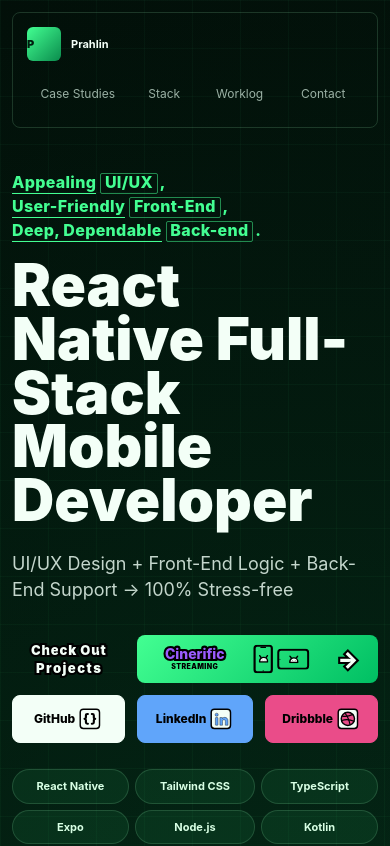
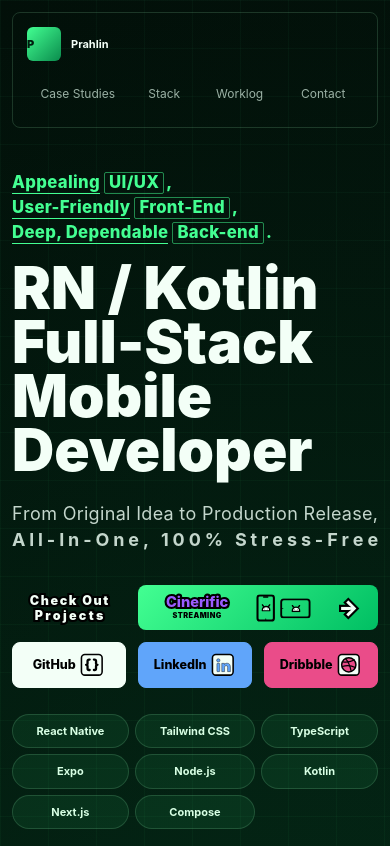
Before and after one commit to Prahlin/portfolio, a Next.js app: page / in a window 390 px wide. Shown: the top 846 px of the page. Built offline with nearby package versions, Linux system fonts and the light colour scheme; no server answers.

Commit message:
Refined hero stack responsiveness
- Locked social buttons to proportional 5:2 scaling
- Matched green CTA, project label, eyebrow, and lede sizing to hero stack width
- Updated hero headline and tightened action-stack alignment

```diff
--- /dev/null
+++ b/app/HeroLede.tsx
@@ -0,0 +1,112 @@
+"use client";
+
+import { useLayoutEffect, useRef } from "react";
+
+const ledeLines = [
+  { text: "From Original Idea to Production Release," },
+  { text: "All-In-One, 100% Stress-Free", strong: true },
+];
+
+function HeroLedeLine({ strong, text }: { strong?: boolean; text: string }) {
+  const characters = Array.from(text);
+  const content = (
+    <span className="hero-lede-line-visual" aria-hidden>
+      {characters.map((character, index) => (
+        <span className="hero-lede-char" key={`${character}-${index}`}>
+          {character}
+        </span>
+      ))}
+    </span>
+  );
+
+  return (
+    <span className="hero-lede-line" aria-label={text}>
+      {strong ? <strong>{content}</strong> : content}
+    </span>
+  );
+}
+
+export function HeroLede() {
+  const ledeRef = useRef<HTMLParagraphElement>(null);
+
+  useLayoutEffect(() => {
+    let frame = 0;
+
+    const syncLineSpacing = () => {
+      if (frame) {
+        window.cancelAnimationFrame(frame);
+      }
+
+      frame = window.requestAnimationFrame(() => {
+        const lede = ledeRef.current;
+
+        if (!lede) {
+          return;
+        }
+
+        const targetWidth = lede.getBoundingClientRect().width;
+        const lines = lede.querySelectorAll<HTMLElement>(
+          ".hero-lede-line-visual",
+        );
+
+        lines.forEach((line) => {
+          const characters = Array.from(
+            line.querySelectorAll<HTMLElement>(".hero-lede-char"),
+          );
+
+          line.style.setProperty("--hero-lede-letter-gap", "0px");
+
+          if (characters.length < 2) {
+            return;
+          }
+
+          const naturalWidth = characters.reduce(
+            (width, character) => width + character.getBoundingClientRect().width,
+            0,
+          );
+          let gap = (targetWidth - naturalWidth) / (characters.length - 1);
+
+          line.style.setProperty("--hero-lede-letter-gap", `${gap}px`);
+
+          const renderedWidth = line.getBoundingClientRect().width;
+          gap += (targetWidth - renderedWidth) / (characters.length - 1);
+
+          line.style.setProperty("--hero-lede-letter-gap", `${gap}px`);
+        });
+      });
+    };
+
+    syncLineSpacing();
+    window.addEventListener("resize", syncLineSpacing);
+
+    const resizeObserver =
+      typeof ResizeObserver === "undefined"
+        ? null
+        : new ResizeObserver(syncLineSpacing);
+
+    if (resizeObserver && ledeRef.current) {
+      resizeObserver.observe(ledeRef.current);
+    }
+
+    if ("fonts" in document) {
+      document.fonts.ready.then(syncLineSpacing).catch(() => {});
+    }
+
+    return () => {
+      if (frame) {
+        window.cancelAnimationFrame(frame);
+      }
+
+      window.removeEventListener("resize", syncLineSpacing);
+      resizeObserver?.disconnect();
+    };
+  }, []);
+
+  return (
+    <p className="hero-lede" ref={ledeRef}>
+      {ledeLines.map((line) => (
+        <HeroLedeLine key={line.text} {...line} />
+      ))}
+    </p>
+  );
+}
--- a/app/ProjectCarouselButton.tsx
+++ b/app/ProjectCarouselButton.tsx
@@ -34,7 +34,7 @@
     href: "/projects/alla-vostra",
     mobilePlatforms: ["android", "apple"],
     name: "Alla Vostra",
-    nameFontSize: "13px",
+    nameFontSize: "calc(var(--hero-carousel-name-font-size) - 1px)",
     tone: "commerce",
   },
   {
@@ -247,9 +247,49 @@
       frame = window.requestAnimationFrame(() => {
         const arrow = arrowRef.current;
         const button = buttonRef.current;
+        const heroCopy = document.querySelector<HTMLElement>(".hero-copy");
+        const heroActions =
+          document.querySelector<HTMLElement>(".hero-actions");
+        const socialButton =
+          document.querySelector<HTMLElement>(".hero-social-button");
         const targetIcon =
           document.querySelector<SVGSVGElement>(".dribbble-icon-mark") ??
           document.querySelector<SVGSVGElement>(".linkedin-icon-mark");
+
+        if (heroActions && socialButton) {
+          const socialButtonHeight =
+            socialButton.getBoundingClientRect().height;
+
+          if (socialButtonHeight > 0) {
+            const setPx = (name: string, value: number) => {
+              heroActions.style.setProperty(name, `${value}px`);
+            };
+
+            setPx("--hero-social-button-height", socialButtonHeight);
+            setPx("--hero-social-font-size", socialButtonHeight * 0.275);
+            setPx("--hero-social-icon-size", socialButtonHeight * 0.605);
+            setPx("--hero-social-gap", socialButtonHeight * 0.045833);
+            setPx("--hero-social-pad-x", socialButtonHeight / 8);
+            setPx("--hero-view-label-font-size", socialButtonHeight * 0.275);
+            heroCopy?.style.setProperty(
+              "--hero-eyebrow-font-size",
+              `${socialButtonHeight * 0.367}px`,
+            );
+            setPx("--hero-carousel-base-font-size", socialButtonHeight * 0.3125);
+            setPx(
+              "--hero-carousel-name-font-size",
+              socialButtonHeight * 0.320834,
+            );
+            setPx(
+              "--hero-carousel-category-font-size",
+              socialButtonHeight * 0.160416,
+            );
+            setPx(
+              "--hero-carousel-arrow-font-size",
+              socialButtonHeight * 0.458333,
+            );
+          }
+        }
 
         if (arrow && button && targetIcon) {
           const arrowRect = arrow.getBoundingClientRect();
@@ -408,8 +448,8 @@
               color: projectNameColors[activeProject.tone],
               display: "inline-flex",
               flexDirection: "column",
-              fontSize: "14px",
-              gap: "2px",
+              fontSize: "var(--hero-carousel-name-font-size)",
+              gap: "2.2px",
               justifyContent: "center",
               lineHeight: 0.95,
             }}
@@ -425,7 +465,7 @@
               style={{
                 WebkitTextStroke: 0,
                 color: "#000",
-                fontSize: "7px",
+                fontSize: "var(--hero-carousel-category-font-size)",
                 fontWeight: 900,
                 letterSpacing: "0.06em",
                 lineHeight: 1,
@@ -455,7 +495,7 @@
         style={{
           ...strokedWhiteTextStyle,
           flex: "0 0 auto",
-          fontSize: "22px",
+          fontSize: "var(--hero-carousel-arrow-font-size)",
           fontWeight: 900,
           left:
             "var(--carousel-arrow-left, calc(100% - clamp(10px, 3vw, 16px) - 21px))",
--- a/app/globals.css
+++ b/app/globals.css
@@ -161,8 +161,10 @@
   --hero-action-gap: 12px;
   --hero-proof-stack-width: min(460px, 100%);
   --hero-action-stack-width: var(--hero-proof-stack-width);
+  --hero-eyebrow-font-size: 16px;
 
   max-width: 670px;
+  min-width: 0;
 }
 
 .eyebrow,
@@ -176,7 +178,7 @@
 }
 
 .hero-eyebrow {
-  font-size: 16px;
+  font-size: var(--hero-eyebrow-font-size);
   font-weight: 850;
   letter-spacing: 0.02em;
   line-height: 1.5;
@@ -231,12 +233,53 @@
 
 .hero-lede {
   color: #c4d6cc;
+  display: grid;
   font-size: clamp(18px, 2vw, 24px);
   line-height: 1.45;
-  max-width: 560px;
+  max-width: none;
+  min-width: 0;
+  width: var(--hero-action-stack-width);
+}
+
+.hero-lede-line {
+  display: block;
+  min-width: 0;
+  overflow: visible;
+  white-space: nowrap;
+  width: 100%;
+}
+
+.hero-lede-line > strong {
+  display: block;
+}
+
+.hero-lede-line-visual {
+  align-items: baseline;
+  display: inline-flex;
+  white-space: pre;
+}
+
+.hero-lede-char {
+  flex: 0 0 auto;
+  white-space: pre;
+}
+
+.hero-lede-char:not(:last-child) {
+  margin-right: var(--hero-lede-letter-gap, 0px);
 }
 
 .hero-actions {
+  --hero-carousel-arrow-font-size: 22px;
+  --hero-carousel-base-font-size: 15px;
+  --hero-carousel-category-font-size: 7.7px;
+  --hero-carousel-name-font-size: 15.4px;
+  --hero-social-button-height: 48px;
+  --hero-social-font-size: clamp(12.1px, 3.52vw, 13.2px);
+  --hero-social-gap: clamp(1.1px, 0.66vw, 2.2px);
+  --hero-social-icon-size: clamp(26.62px, 7.26vw, 29.04px);
+  --hero-social-pad-x: clamp(4px, 1.6vw, 6px);
+  --hero-view-label-font-size: 13.2px;
+
   align-items: stretch;
   display: grid;
   gap: var(--hero-action-gap);
@@ -248,10 +291,8 @@
   align-items: stretch;
   display: grid;
   gap: var(--hero-action-gap);
-  grid-template-columns:
-    minmax(0, 33fr)
-    minmax(0, 34fr)
-    minmax(0, 33fr);
+  grid-auto-rows: var(--hero-social-button-height);
+  grid-template-columns: repeat(3, minmax(0, 1fr));
   width: 100%;
 }
 
@@ -260,9 +301,11 @@
   --hero-project-squish: 2px;
 
   align-self: center;
-  display: grid;
-  font-size: 13.2px;
+  align-items: center;
+  display: grid;
+  font-size: var(--hero-view-label-font-size);
   font-weight: 900;
+  height: var(--hero-social-button-height);
   justify-items: center;
   justify-self: stretch;
   line-height: 0.95;
@@ -273,12 +316,16 @@
 }
 
 .hero-view-label .hero-view-label-stack {
-  display: grid;
-  gap: 0.32em;
+  align-content: center;
+  align-self: center;
+  display: grid;
+  gap: 0.28em;
+  height: max-content;
   justify-self: start;
   margin-left: var(--hero-view-stack-left, 0px);
   min-width: var(--hero-view-stack-width, 0px);
   text-align: left;
+  transform: translateY(1px);
   width: max-content;
 }
 
@@ -288,7 +335,7 @@
 
 .hero-view-label-stack > span:first-child {
   font-size: inherit;
-  transform: translateY(-0.75px);
+  transform: translateY(0.25px);
 }
 
 .hero-view-label-stack > .hero-view-word,
@@ -314,7 +361,7 @@
 
 .hero-view-label-stack > span:last-child {
   font-size: inherit;
-  transform: translateY(0.75px);
+  transform: translateY(-0.25px);
 }
 
 .hero-project-action .carousel-button {
@@ -324,10 +371,7 @@
 .hero-social-buttons {
   display: grid;
   gap: var(--hero-action-gap);
-  grid-template-columns:
-    minmax(0, 33fr)
-    minmax(0, 34fr)
-    minmax(0, 33fr);
+  grid-template-columns: repeat(3, minmax(0, 1fr));
   width: 100%;
 }
 
@@ -357,7 +401,10 @@
   --carousel-arrow-left: calc(100% - clamp(10px, 3vw, 16px) - 21px);
 
   display: block;
+  font-size: var(--hero-carousel-base-font-size);
+  height: var(--hero-social-button-height);
   max-width: 100%;
+  min-height: 0;
   min-width: 0;
   overflow: hidden;
   padding-left: 0;
@@ -407,7 +454,7 @@
   display: inline-flex;
   flex-direction: column;
   font-size: 14px;
-  gap: 2px;
+  gap: 2.2px;
   grid-column: 2;
   justify-content: center;
   line-height: 0.95;
@@ -465,7 +512,7 @@
   -webkit-text-stroke: 4.2px #000;
   color: #f3fff7;
   flex: 0 0 auto;
-  font-size: 22px;
+  font-size: var(--hero-carousel-arrow-font-size);
   font-weight: 900;
   left: var(--carousel-arrow-left);
   line-height: 1;
@@ -606,19 +653,22 @@
 }
 
 .hero-social-button {
-  gap: clamp(1px, 0.6vw, 2px);
+  aspect-ratio: 5 / 2;
+  gap: var(--hero-social-gap);
   justify-content: center;
-  font-size: clamp(11px, 3.2vw, 12px);
+  font-size: var(--hero-social-font-size);
+  height: auto;
+  min-height: 0;
   min-width: 0;
-  padding-left: clamp(4px, 1.6vw, 6px);
-  padding-right: clamp(4px, 1.6vw, 6px);
+  padding-left: var(--hero-social-pad-x);
+  padding-right: var(--hero-social-pad-x);
   width: 100%;
 }
 
 .hero-social-button svg {
   flex: 0 0 auto;
-  height: clamp(24.2px, 6.6vw, 26.4px);
-  width: clamp(24.2px, 6.6vw, 26.4px);
+  height: var(--hero-social-icon-size);
+  width: var(--hero-social-icon-size);
 }
 
 .github-button {
--- a/app/page.tsx
+++ b/app/page.tsx
@@ -12,6 +12,7 @@
   Store,
   Triangle,
 } from "lucide-react";
+import { HeroLede } from "./HeroLede";
 import { ProjectCarouselButton } from "./ProjectCarouselButton";
 
 const navItems = ["Case Studies", "Stack", "Worklog", "Contact"];
@@ -468,11 +469,8 @@
                 <span className="hero-eyebrow-box">Back-end</span>
                 <span className="hero-eyebrow-period">.</span>
               </p>
-              <h1>React Native Full-Stack Mobile Developer</h1>
-              <p className="hero-lede">
-                UI/UX Design + Front-End Logic + Back-End Support → 100%
-                Stress-free
-              </p>
+              <h1>RN / Kotlin Full-Stack Mobile Developer</h1>
+              <HeroLede />
 
               <div className="hero-actions">
                 <div className="hero-project-action">
@@ -484,7 +482,7 @@
                       className="hero-view-label-stack"
                       style={{
                         display: "grid",
-                        gap: "0.32em",
+                        gap: "0.28em",
                         justifySelf: "start",
                         marginLeft: "var(--hero-view-stack-left, 0px)",
                         minWidth: "var(--hero-view-stack-width, 0px)",
```
